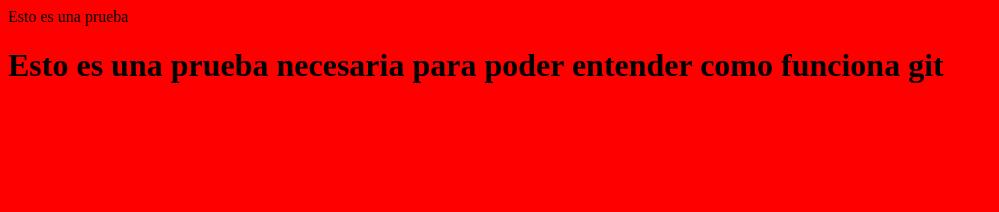
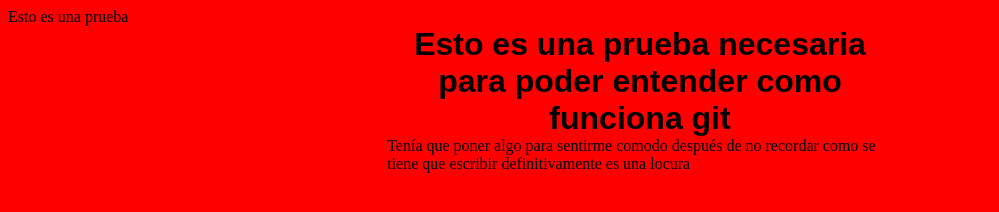
Before and after one commit to AlfonsoPiedrabuena/happybreakfastco, a plain HTML site: page happybreakfastco/index.html in a window 1280 px wide. Shown: the whole page, without its empty margins (0-999 px from the left). Drawn offline with Linux system fonts and the light colour scheme.

Commit message:
git commit -am </dquote>

```diff
--- a/happybreakfastco/css/estilo.css
+++ b/happybreakfastco/css/estilo.css
@@ -1,3 +1,18 @@
 body{
 	background:red;
 }
+
+h1 {
+	font-family:"Arial";
+	font-weight:regular;
+	font-size:36 px;
+	width:40%;
+	text-align:center;
+	margin:0 auto;
+}
+
+p{
+	width:40%;
+	text align: center;
+	margin: 0 auto;
+}
--- a/happybreakfastco/index.html
+++ b/happybreakfastco/index.html
@@ -5,5 +5,6 @@
 	</head>
 	<body>
 		<h1>Esto es una prueba necesaria para poder entender como funciona git</h1>
+		<p>Tenía que poner algo para sentirme comodo después de no recordar como se tiene que escribir definitivamente es una locura</p>
 	</body>
 </html>
```
